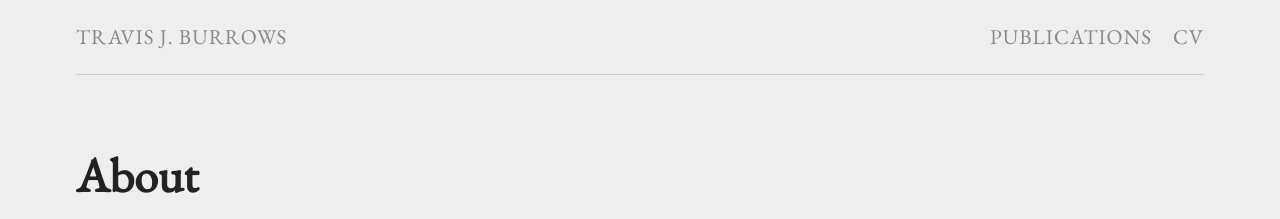
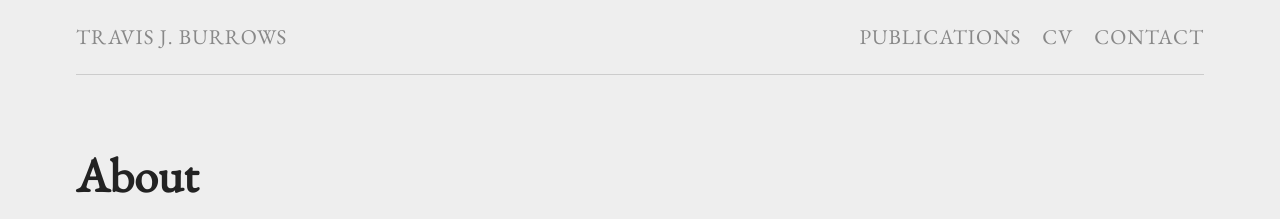
Before and after one commit to tjburrows/tjburrows.github.io, a Jekyll site: the page built from index.md, in a window 1280 px wide. Shown: the top 219 px of the page. Built offline with Jekyll 4.4.1, drawn with Linux system fonts in a browser that asks for light colours.

Commit message:
Update menu.yml

```diff
--- a/_data/menu.yml
+++ b/_data/menu.yml
@@ -3,3 +3,6 @@
 
 - title: "CV"
   href: "/cv/"
+
+- title: "Contact"
+  href: "/contact/"
```
